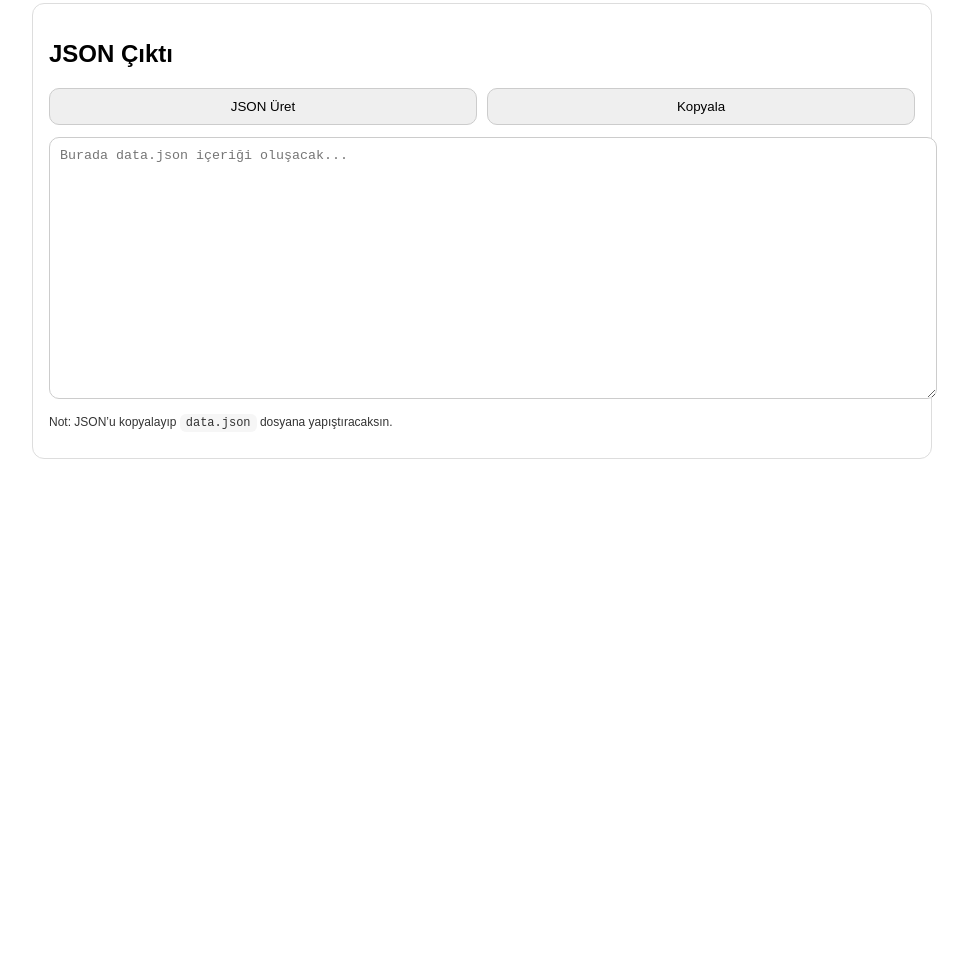
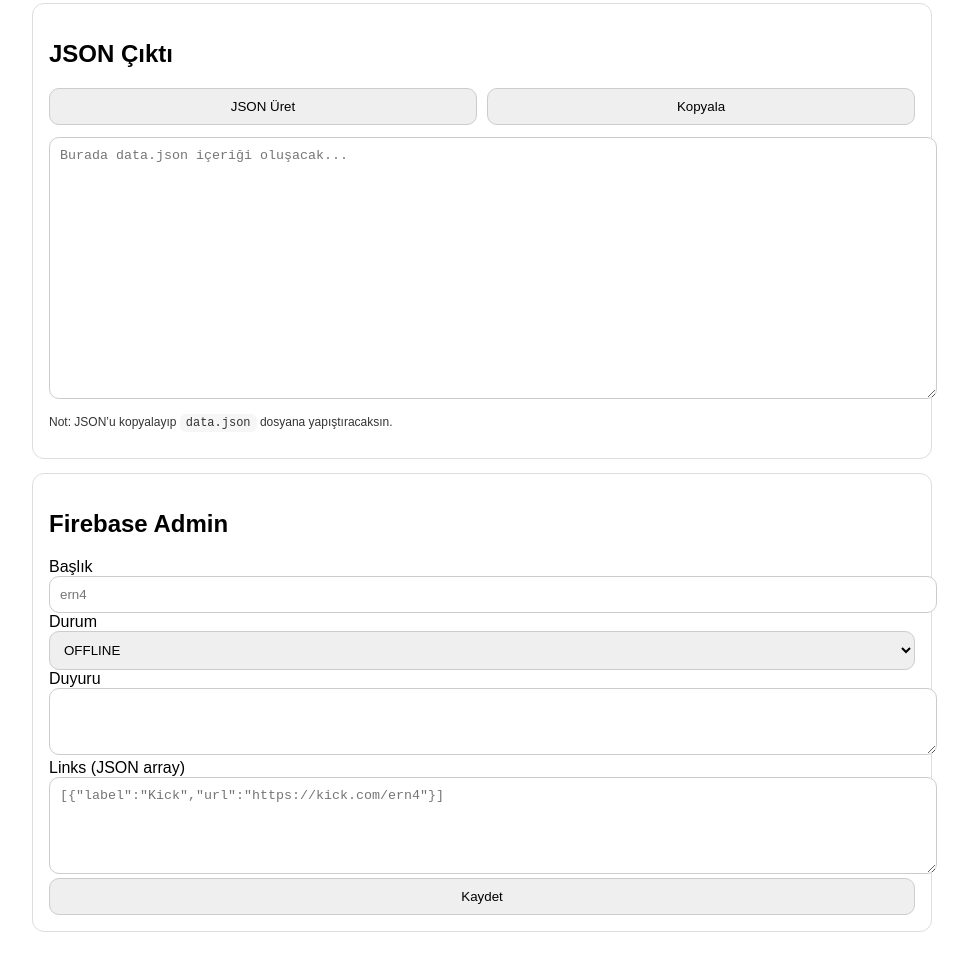
Before and after one commit to ern427/ern427.github.io, a plain HTML site: page admin.html in a window 1280 px wide. Shown: the part 804-1760 px from the top of the page, without its empty margins (158-1126 px from the left). Before the commit the page ends 1287 px from the top, so only its background shows below. Drawn offline with Linux system fonts and the light colour scheme; a script that the page names is missing.

Commit message:
admin google login + firestore kaydet eklendi

```diff
--- a/admin.html
+++ b/admin.html
@@ -97,6 +97,27 @@
 <script src="admin-auth.js"></script>
 <script type="module" src="admin.js"></script>
 
+<div class="card">
+  <h2>Firebase Admin</h2>
+
+  <label>Başlık</label>
+  <input id="siteTitle" placeholder="ern4" />
+
+  <label>Durum</label>
+  <select id="siteStatus">
+    <option>OFFLINE</option>
+    <option>ONLINE</option>
+  </select>
+
+  <label>Duyuru</label>
+  <textarea id="siteAnnouncement" rows="3"></textarea>
+
+  <label>Links (JSON array)</label>
+  <textarea id="linksJson" rows="5" placeholder='[{"label":"Kick","url":"https://kick.com/ern4"}]'></textarea>
+
+  <button id="saveBtn" type="button">Kaydet</button>
+</div>
+
 
 
 </body>
```
